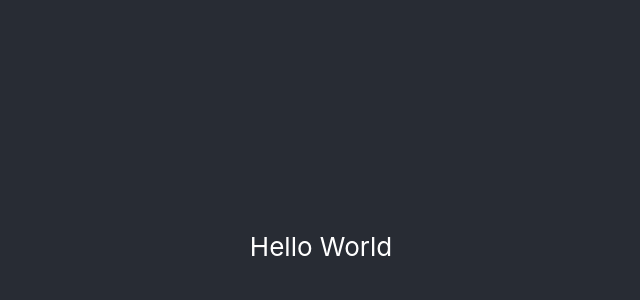
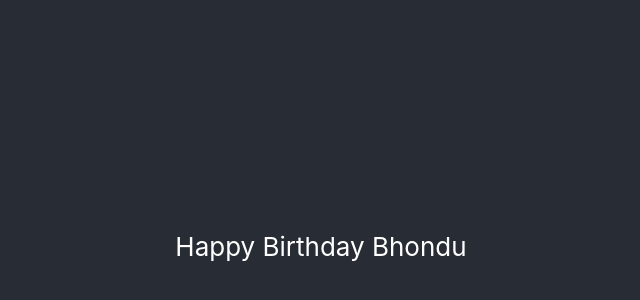
Before and after one commit to getCoderRohit/bday-fe, a React (Create React App) app: page / in a window 1280 px wide. Shown: the part 154-454 px from the top of the page, without its empty margins (319-959 px from the left). Built offline with nearby package versions, Linux system fonts and the light colour scheme; the HTML template or start-up script is replaced by a standard one.

Commit message:
first build

```diff
--- a/src/App.tsx
+++ b/src/App.tsx
@@ -1,11 +1,10 @@
-import logo from './logo.svg';
 import './App.css';
 
 function App() {
 	return (
 		<div className="App">
 			<header className="App-header">
-				<p>Hello World</p>
+				<p>Happy Birthday Bhondu</p>
 			</header>
 		</div>
 	);
```
